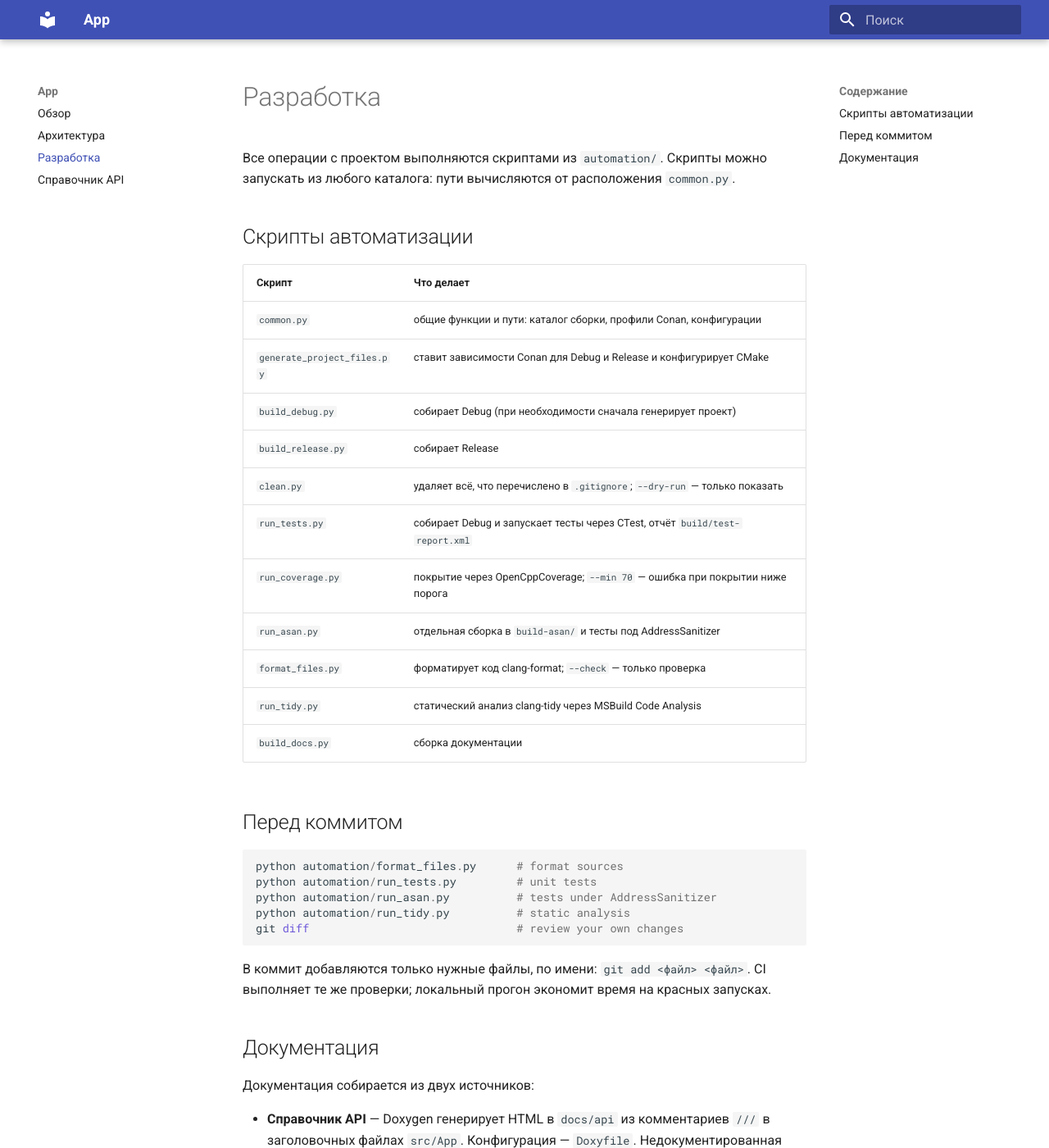
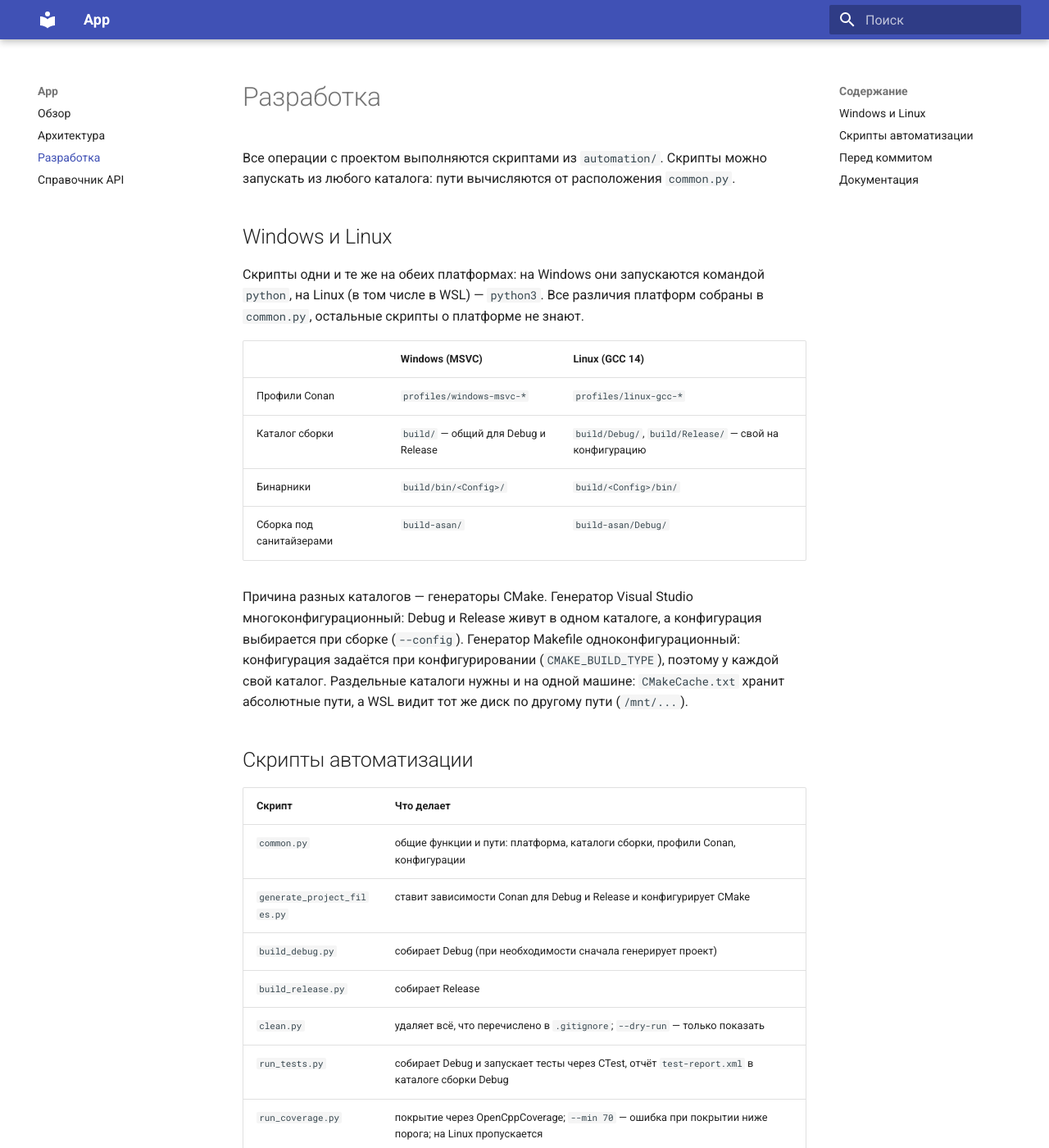
Before and after one commit to Abigon/cpp-test, an MkDocs documentation site: the page built from docs/development.md, in a window 1280 px wide and 1400 px high. Shown: the whole window at 82% size. Built offline with MkDocs 1.6.1 and Material for MkDocs 9.7.7, drawn with Linux system fonts in a browser that asks for light colours; some of the changed text lies outside the part shown.

Commit message:
build: Linux support (#3)
* build: Linux support with GCC 14, sanitizers and clang-tidy

* docs: describe the Linux build

````diff
--- a/docs/development.md
+++ b/docs/development.md
@@ -3,20 +3,40 @@
 Все операции с проектом выполняются скриптами из `automation/`. Скрипты можно
 запускать из любого каталога: пути вычисляются от расположения `common.py`.
 
+## Windows и Linux
+
+Скрипты одни и те же на обеих платформах: на Windows они запускаются командой
+`python`, на Linux (в том числе в WSL) — `python3`. Все различия платформ собраны
+в `common.py`, остальные скрипты о платформе не знают.
+
+| | Windows (MSVC) | Linux (GCC 14) |
+|---|---|---|
+| Профили Conan | `profiles/windows-msvc-*` | `profiles/linux-gcc-*` |
+| Каталог сборки | `build/` — общий для Debug и Release | `build/Debug/`, `build/Release/` — свой на конфигурацию |
+| Бинарники | `build/bin/<Config>/` | `build/<Config>/bin/` |
+| Сборка под санитайзерами | `build-asan/` | `build-asan/Debug/` |
+
+Причина разных каталогов — генераторы CMake. Генератор Visual Studio
+многоконфигурационный: Debug и Release живут в одном каталоге, а конфигурация
+выбирается при сборке (`--config`). Генератор Makefile одноконфигурационный:
+конфигурация задаётся при конфигурировании (`CMAKE_BUILD_TYPE`), поэтому у каждой
+свой каталог. Раздельные каталоги нужны и на одной машине: `CMakeCache.txt` хранит
+абсолютные пути, а WSL видит тот же диск по другому пути (`/mnt/...`).
+
 ## Скрипты автоматизации
 
 | Скрипт | Что делает |
 |---|---|
-| `common.py` | общие функции и пути: каталог сборки, профили Conan, конфигурации |
+| `common.py` | общие функции и пути: платформа, каталоги сборки, профили Conan, конфигурации |
 | `generate_project_files.py` | ставит зависимости Conan для Debug и Release и конфигурирует CMake |
 | `build_debug.py` | собирает Debug (при необходимости сначала генерирует проект) |
 | `build_release.py` | собирает Release |
 | `clean.py` | удаляет всё, что перечислено в `.gitignore`; `--dry-run` — только показать |
-| `run_tests.py` | собирает Debug и запускает тесты через CTest, отчёт `build/test-report.xml` |
-| `run_coverage.py` | покрытие через OpenCppCoverage; `--min 70` — ошибка при покрытии ниже порога |
-| `run_asan.py` | отдельная сборка в `build-asan/` и тесты под AddressSanitizer |
+| `run_tests.py` | собирает Debug и запускает тесты через CTest, отчёт `test-report.xml` в каталоге сборки Debug |
+| `run_coverage.py` | покрытие через OpenCppCoverage; `--min 70` — ошибка при покрытии ниже порога; на Linux пропускается |
+| `run_asan.py` | отдельная сборка под санитайзерами и тесты: на Windows — AddressSanitizer, на Linux — ASan и UBSan |
 | `format_files.py` | форматирует код clang-format; `--check` — только проверка |
-| `run_tidy.py` | статический анализ clang-tidy через MSBuild Code Analysis |
+| `run_tidy.py` | статический анализ clang-tidy: на Windows через MSBuild Code Analysis, на Linux через `compile_commands.json` |
 | `build_docs.py` | сборка документации |
 
 ## Перед коммитом
@@ -24,10 +44,14 @@
 ```powershell
 python automation/format_files.py      # format sources
 python automation/run_tests.py         # unit tests
-python automation/run_asan.py          # tests under AddressSanitizer
+python automation/run_asan.py          # tests under sanitizers
 python automation/run_tidy.py          # static analysis
 git diff                               # review your own changes
 ```
+
+На Linux — те же команды с `python3`. Сборка на втором компиляторе находит
+предупреждения, которые не видит первый, поэтому перед Pull Request полезно
+прогнать проверки на обеих платформах.
 
 В коммит добавляются только нужные файлы, по имени: `git add <файл> <файл>`.
 CI выполняет те же проверки; локальный прогон экономит время на красных запусках.
--- a/protection.json
+++ b/protection.json
@@ -6,7 +6,11 @@
             "build-Release",
             "tests",
             "code-quality",
-            "docs"
+            "docs",
+            "linux-Debug",
+            "linux-Release",
+            "linux-tests",
+            "linux-tidy"
         ]
     },
     "enforce_admins": true,
````
Also changed, not shown: README.md (+41 -11 lines), 13 other files.
